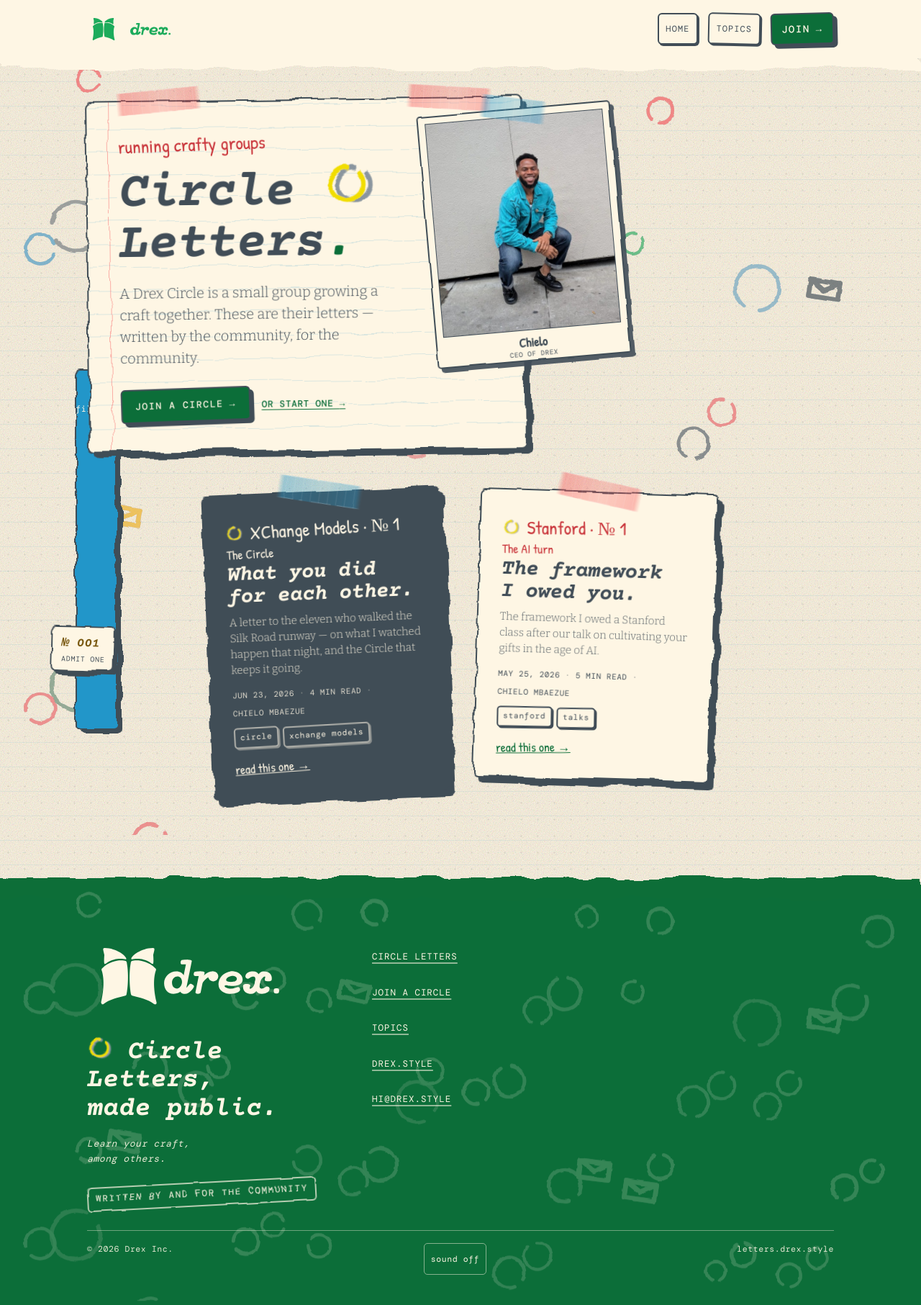
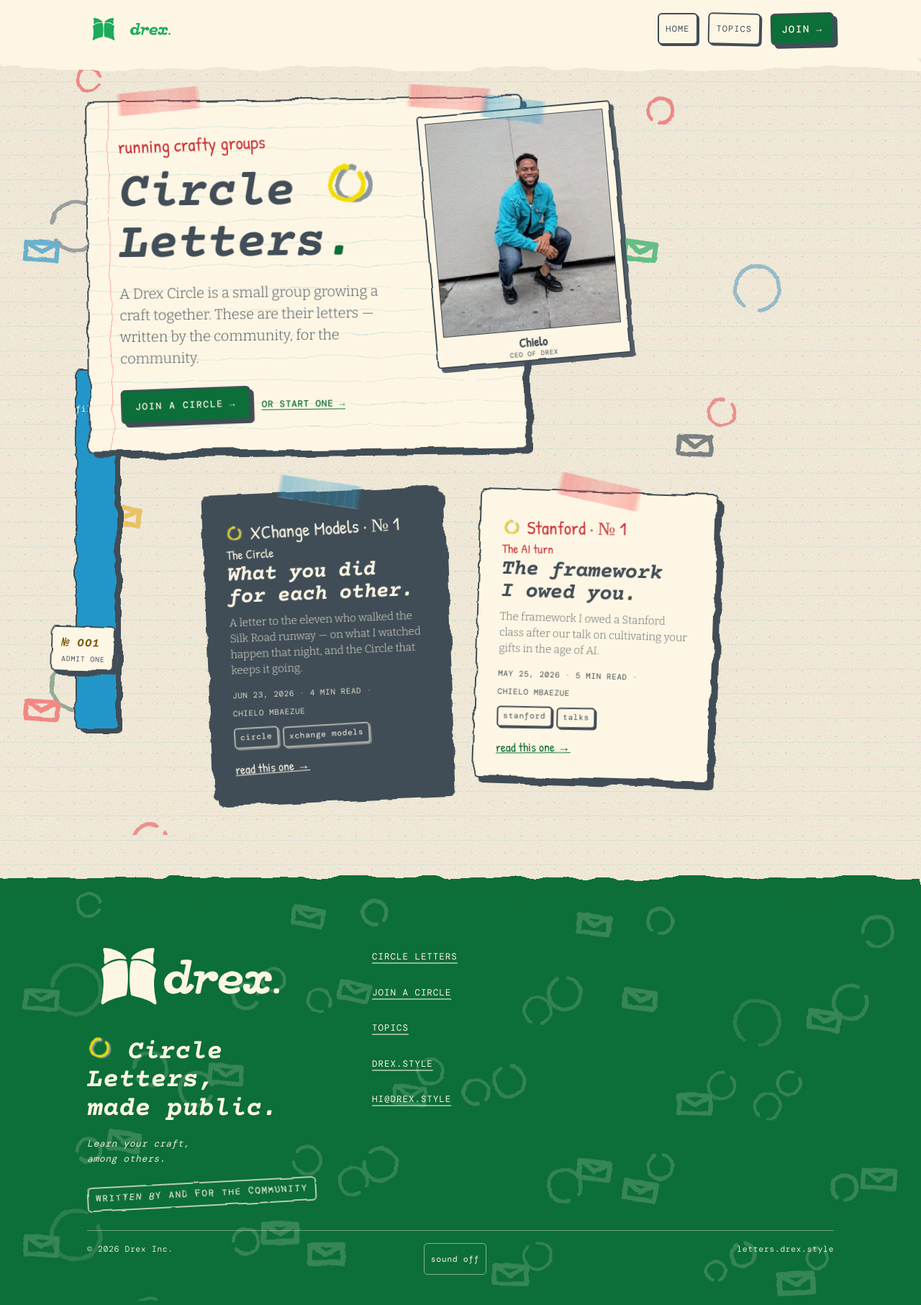
Before and after one commit to drexzine/letters.drex.style, a Jekyll site: the page built from index.html, in a window 1280 px wide. Shown: the whole page at 72% size. Built offline with Jekyll 4.4.1, drawn with Linux system fonts in a browser that asks for light colours.

Commit message:
Circle Letters marginalia: more envelopes (~half as many as rings)
Raise the envelope hash threshold (i*23 mod 41 < 14, ~1/3 of marks) and drop
the board cull-exemption so rings and envelopes halve together — letters now
appear ~half as often as circles (measured ~1.6-1.8 rings per envelope on
board/footer) instead of ~1 in 8.

Design-only: no posts/feed changes, no Kit email.

Co-Authored-By: Claude Opus 4.8 (1M context) <noreply@anthropic.com>

```diff
--- a/_includes/circle-marginalia.html
+++ b/_includes/circle-marginalia.html
@@ -40,10 +40,10 @@
   {%- assign ci = i | modulo: 11 -%}
   {%- assign di = i | modulo: 3 -%}
   {%- assign nest = i | modulo: 7 -%}
-  {%- comment -%} ENVELOPE — sparse (~1 in 9), on-theme for "Circle LETTERS". 23/41 is coprime to the 6-col grid -> scatter; fires i=9,18,25,34,41,50 (6 of 54). Swaps the GLYPH only; keeps the cell's position/tilt/scale/ink. {%- endcomment -%}
+  {%- comment -%} ENVELOPE — on-theme for "Circle LETTERS", ~1/3 of marks so letters read ~half as often as rings. 23/41 coprime to the 6-col grid -> scatter (no stripes). Swaps the GLYPH only; keeps the cell's position/tilt/scale/ink. {%- endcomment -%}
   {%- assign env = false -%}
   {%- assign envh = i | times: 23 | modulo: 41 -%}
-  {%- if envh < 5 -%}{%- assign env = true -%}{%- endif -%}
+  {%- if envh < 14 -%}{%- assign env = true -%}{%- endif -%}
   {%- comment -%} pale = schoolbus(idx3) or happy(idx9) — suppressed on envelope cells {%- endcomment -%}
   {%- assign pale = false -%}
   {%- if ci == 3 or ci == 9 -%}{%- unless env -%}{%- assign pale = true -%}{%- endunless -%}{%- endif -%}
--- a/_sass/_circle-marginalia.scss
+++ b/_sass/_circle-marginalia.scss
@@ -91,7 +91,7 @@ html[data-tier="lite"] .circle-marg{ filter:none; animation:none; }
 // ===== BOARD (home) + FOOTER mounts (added: circle marginalia exploration) =====
 .board > .wrap{ z-index:1; }                         // banner + clippings ride above the ring field
 .board .circle-marg{ opacity:.66; }                  // CALMER than the join-page field
-.board .circle-marg .cm:nth-of-type(2n):not(.cm--env){ display:none; }   // halve density — but KEEP every envelope (already sparse)
+.board .circle-marg .cm:nth-of-type(2n){ display:none; }   // halve density (rings AND envelopes alike -> the 1:2 envelope:ring ratio is preserved)
 .board .circle-marg .cm--pale{ display:none; }       // drop the faint pale rings for a cleaner read
 footer > .wrap{ position:relative; z-index:1; }       // footer content above the ring field
 footer .circle-marg{ opacity:.18; }                   // quiet
```
